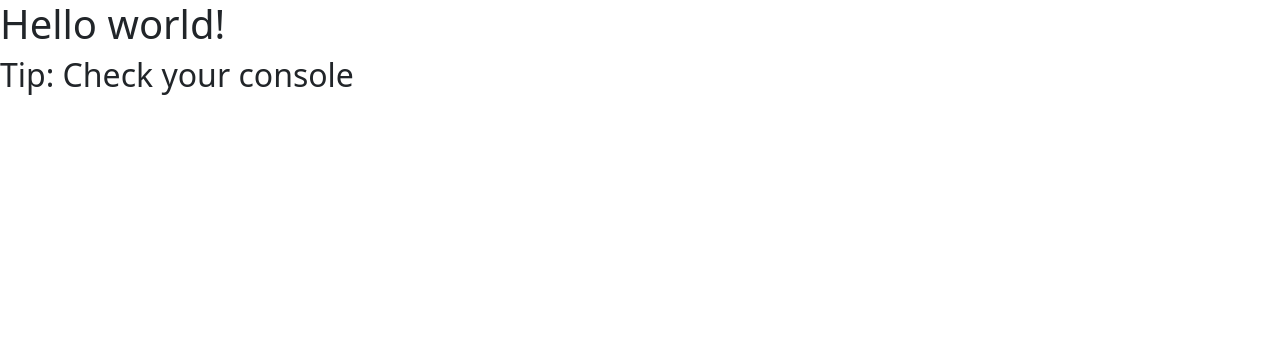
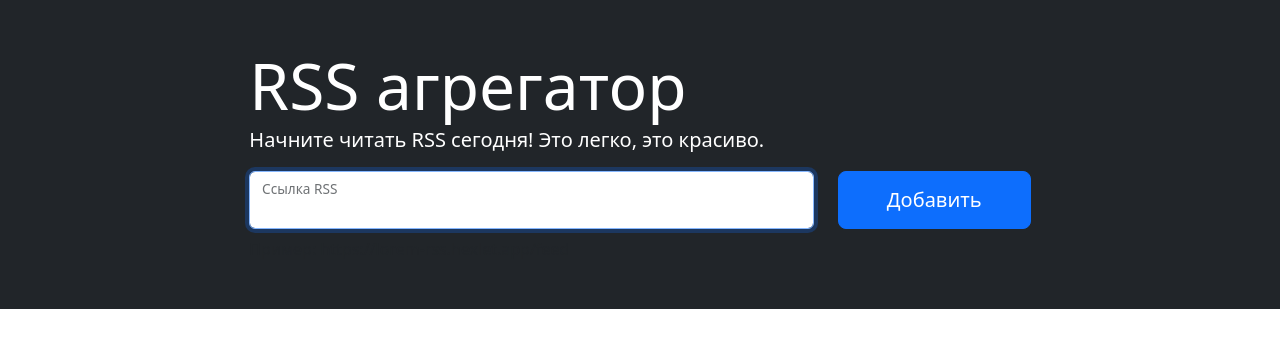
Before and after one commit to purple-jabba/frontend-project-11, a website built with webpack: page dist/index.html in a window 1280 px wide. Built offline with nearby package versions, Linux system fonts and the light colour scheme.

Commit message:
update build

```diff
--- a/dist/index.html
+++ b/dist/index.html
@@ -1 +1 @@
-<!doctype html><html><head><meta charset="utf-8"/><meta name="viewport" content="width=device-width,initial-scale=1"><title>Webpack App</title><script defer="defer" src="main.js"></script></head><body><h1>Hello world!</h1><h2>Tip: Check your console</h2></body></html>
+<!doctype html><html><head><meta charset="utf-8"/><meta name="viewport" content="width=device-width,initial-scale=1"><title>Hexlet frontend project</title><script defer="defer" src="main.js"></script></head><body><section class="container-fluid bg-dark p-5"><div class="row"><div class="col-md-10 col-lg-8 mx-auto text-white"><h1 class="display-3 mb-0">RSS агрегатор</h1><p class="lead">Начните читать RSS сегодня! Это легко, это красиво.</p><form action="" class="rss-form text-body"><div class="row"><div class="col"><div class="form-floating"><input id="url-input" autofocus="" required="" name="url" aria-label="url" class="form-control w-100" placeholder="ссылка RSS" autocomplete="off"> <label for="url-input">Ссылка RSS</label></div></div><div class="col-auto"><button type="submit" aria-label="add" class="h-100 btn btn-lg btn-primary px-sm-5">Добавить</button></div></div></form><p class="mt-2 mb-0 text-muted">Пример: https://lorem-rss.hexlet.app/feed</p><p class="feedback m-0 position-absolute small text-danger"></p></div></div></section></body></html>
```
